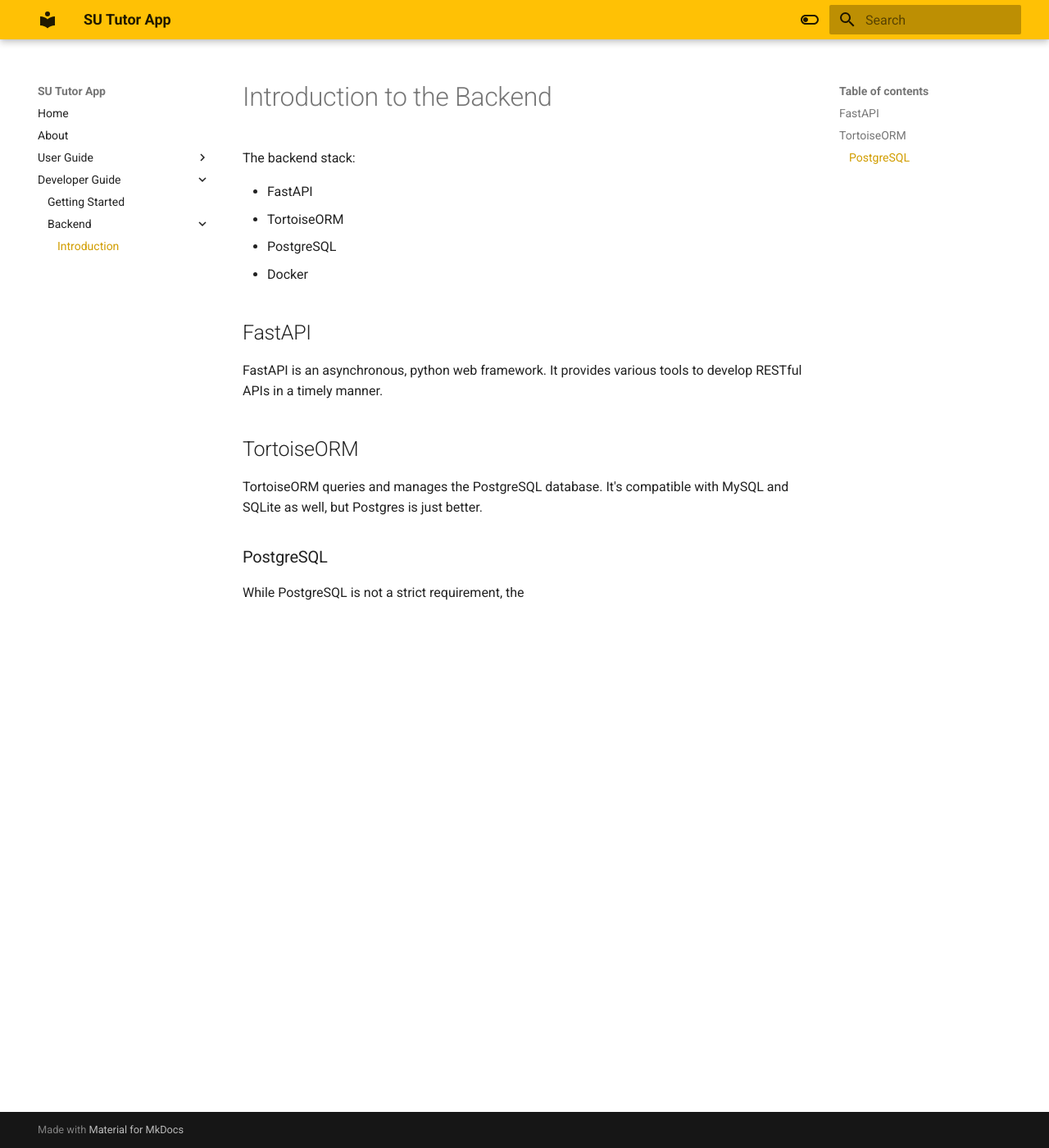
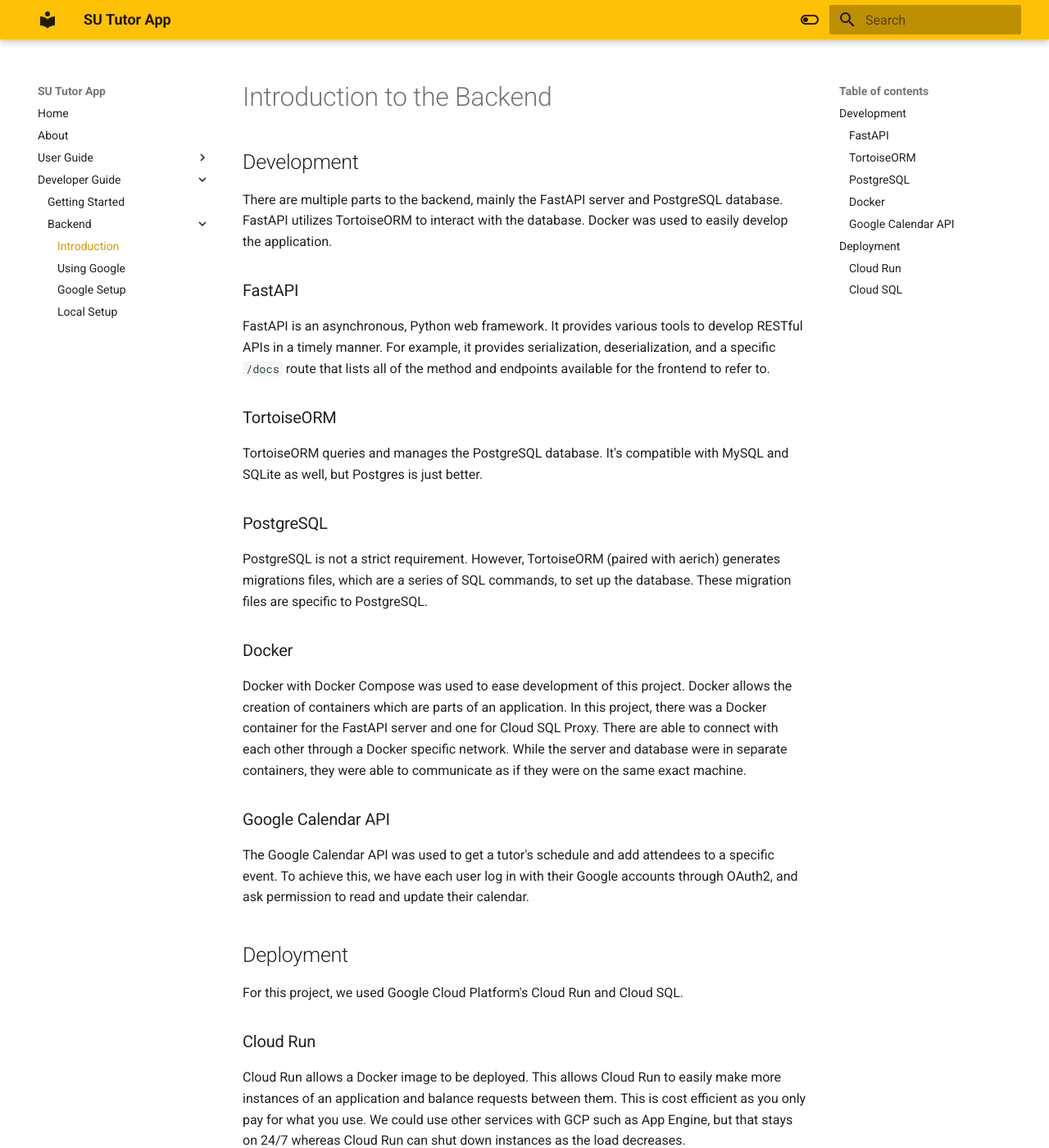
Before and after one commit to Southwestern-Higher-Learning/southwestern-higher-learning.github.io, an MkDocs documentation site: the page built from docs/developers/backend/introduction.md, in a window 1280 px wide and 1400 px high. Shown: the whole window at 82% size. Built offline with MkDocs 1.6.1 and Material for MkDocs 9.7.7, drawn with Linux system fonts in a browser that asks for light colours; some of the changed text lies outside the part shown.

Commit message:
add some stuff

```diff
--- a/docs/developers/backend/introduction.md
+++ b/docs/developers/backend/introduction.md
@@ -1,17 +1,36 @@
 # Introduction to the Backend
 
-The backend stack:
+## Development
 
-- FastAPI
-- TortoiseORM
-- PostgreSQL
-- Docker
+There are multiple parts to the backend, mainly the FastAPI server and PostgreSQL database. FastAPI utilizes TortoiseORM to interact with the database. Docker was used to easily develop the application.
 
-## FastAPI
-FastAPI is an asynchronous, python web framework. It provides various tools to develop RESTful APIs in a timely manner.
+### FastAPI
+FastAPI is an asynchronous, Python web framework. It provides various tools to develop RESTful APIs in a timely manner. For example, it provides serialization, deserialization, and a specific `/docs` route that lists all of the method and endpoints available for the frontend to refer to.
 
-## TortoiseORM
+### TortoiseORM
 TortoiseORM queries and manages the PostgreSQL database. It's compatible with MySQL and SQLite as well, but Postgres is just better.
 
 ### PostgreSQL
-While PostgreSQL is not a strict requirement, the
+PostgreSQL is not a strict requirement. However, TortoiseORM (paired with aerich) generates migrations files, which are a series of SQL commands, to set up the database. These migration files are specific to PostgreSQL.
+
+### Docker
+Docker with Docker Compose was used to ease development of this project. Docker allows the creation of containers which are parts of an application. In this project, there was a Docker container for the FastAPI server and one for Cloud SQL Proxy. There are able to connect with each other through a Docker specific network. While the server and database were in separate containers, they were able to communicate as if they were on the same exact machine.
+
+### Google Calendar API
+The Google Calendar API was used to get a tutor's schedule and add attendees to a specific event. To achieve this, we have each user log in with their Google accounts through OAuth2, and ask permission to read and update their calendar.
+
+## Deployment
+
+For this project, we used Google Cloud Platform's Cloud Run and Cloud SQL.
+
+### Cloud Run
+
+Cloud Run allows a Docker image to be deployed. This allows Cloud Run to easily make more instances of an application and balance requests between them. This is cost efficient as you only pay for what you use. We could use other services with GCP such as App Engine, but that stays on 24/7 whereas Cloud Run can shut down instances as the load decreases.
+
+
+!!! info
+    You can use any server that supports Docker to host the backend server. But the instructions here will be specific to Cloud Run.
+
+### Cloud SQL
+
+Since we were using GCP with free credits, we decided to use Cloud SQL for our PostgreSQL server.
--- a/mkdocs.yml
+++ b/mkdocs.yml
@@ -32,6 +32,9 @@ nav:
     - Getting Started: developers/getting-started.md
     - Backend:
       - Introduction: developers/backend/introduction.md
+      - Using Google: developers/backend/using-google.md
+      - Google Setup: developers/backend/google-setup.md
+      - Local Setup: developers/backend/local-setup.md
 
 markdown_extensions:
   - toc:
```
Also changed, not shown: docs/about.md (+35 -1 lines), docs/developers/backend/google-setup.md (added, +34 -0 lines), docs/developers/backend/local-setup.md (added, +43 -0 lines), docs/developers/backend/using-google.md (added, +13 -0 lines).
